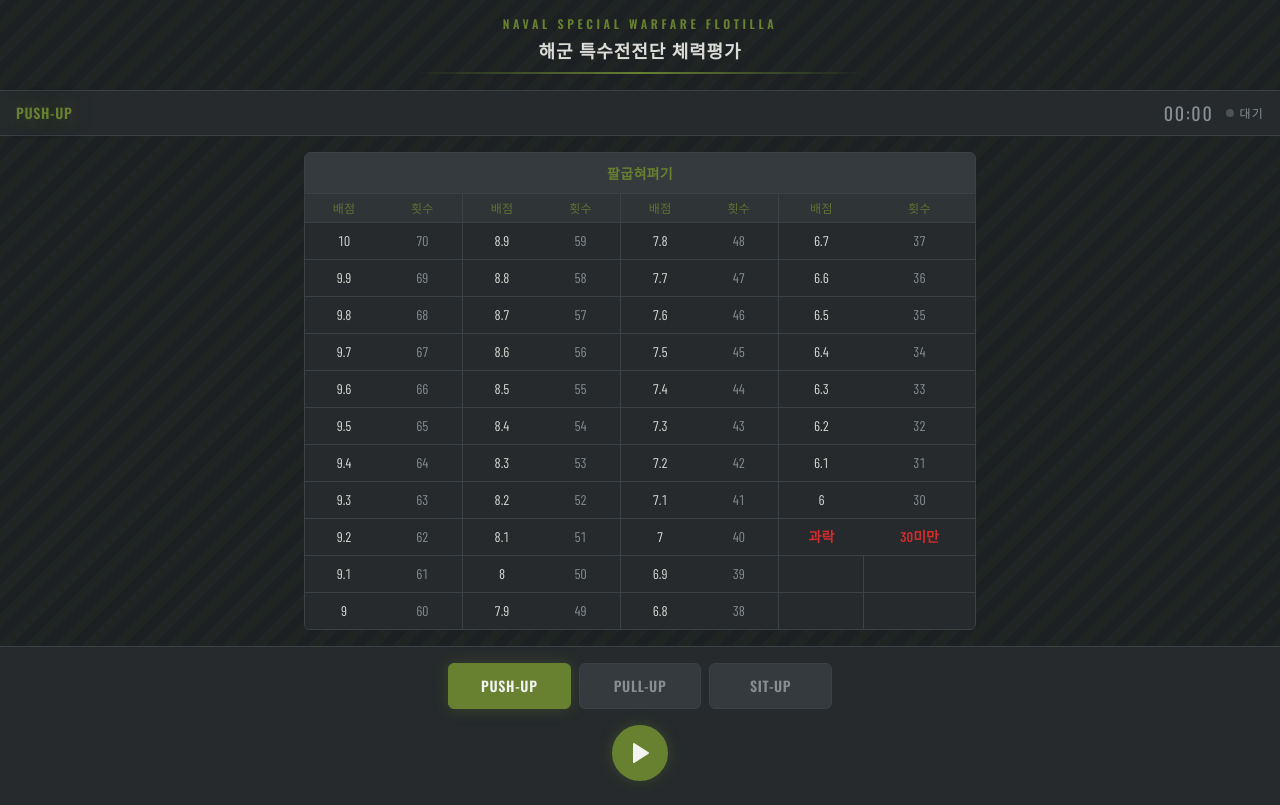
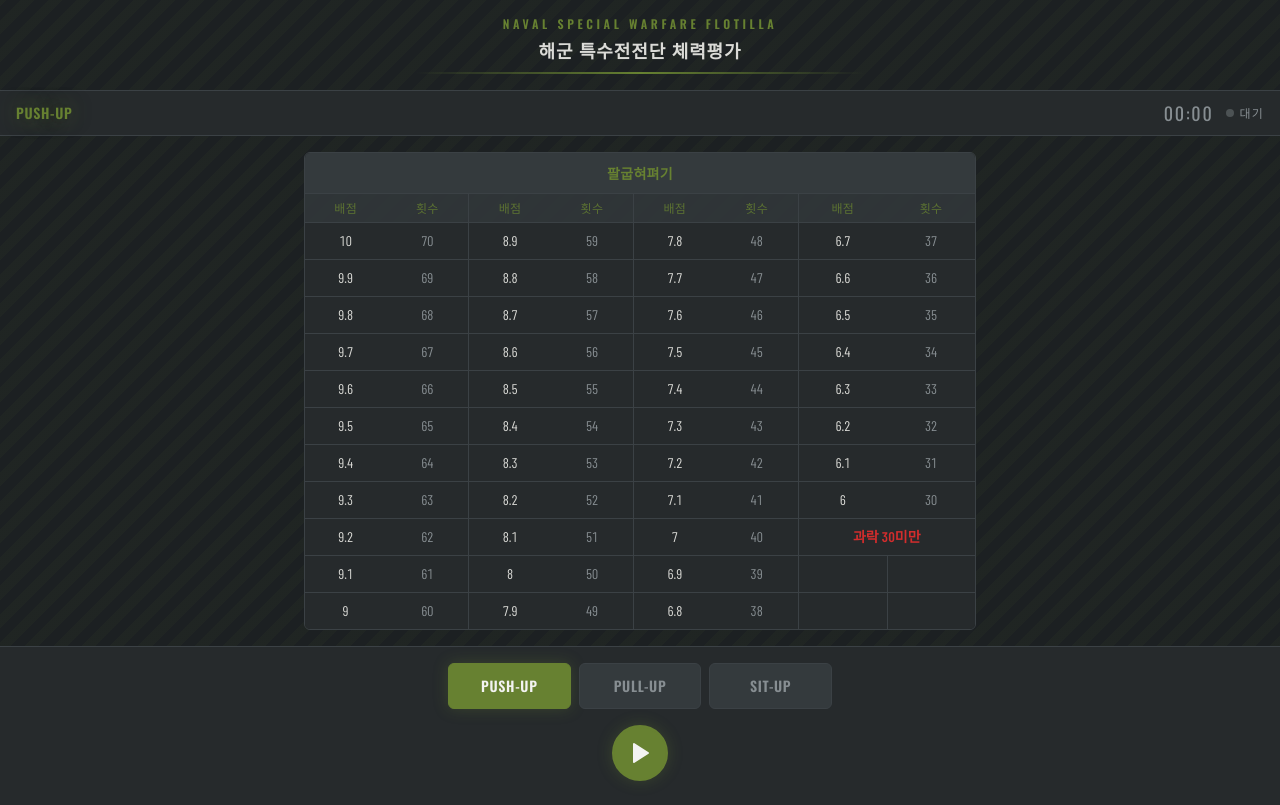
Before and after one commit to minssi77/udt-test, a React (Vite) app: page / in a window 1280 px wide. Built offline with nearby package versions, Linux system fonts and the light colour scheme.

Commit message:
UI: merge 'Fail' score and rep cells into a single centered row

```diff
--- a/src/components/ScoreTable.tsx
+++ b/src/components/ScoreTable.tsx
@@ -112,19 +112,27 @@ const ScoreTable = ({ mode }: ScoreTableProps) => {
                       );
                     }
 
+                    if (isFail) {
+                      return (
+                        <td
+                          key={`f-cell-${ci}`}
+                          colSpan={2}
+                          className="font-body px-2 py-2 text-center tabular-nums text-destructive font-semibold border-r border-border last:border-r-0"
+                        >
+                          {item.score} {item.reps}
+                        </td>
+                      );
+                    }
+
                     return (
                       <Fragment key={`e-frag-v-${ci}`}>
                         <td
-                          className={`font-body px-2 py-2 text-center tabular-nums ${
-                            isFail ? "text-destructive font-semibold" : "text-foreground"
-                          }`}
+                          className="font-body px-2 py-2 text-center tabular-nums text-foreground"
                         >
                           {item.score}
                         </td>
                         <td
-                          className={`font-body px-2 py-2 text-center tabular-nums border-r border-border last:border-r-0 ${
-                            isFail ? "text-destructive font-semibold" : "text-muted-foreground"
-                          }`}
+                          className="font-body px-2 py-2 text-center tabular-nums border-r border-border last:border-r-0 text-muted-foreground"
                         >
                           {item.reps}
                         </td>
```
